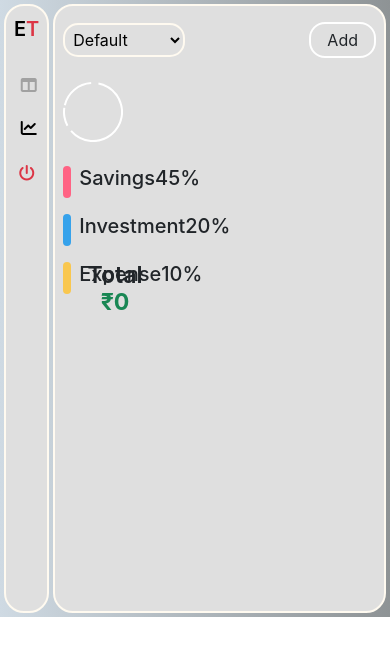
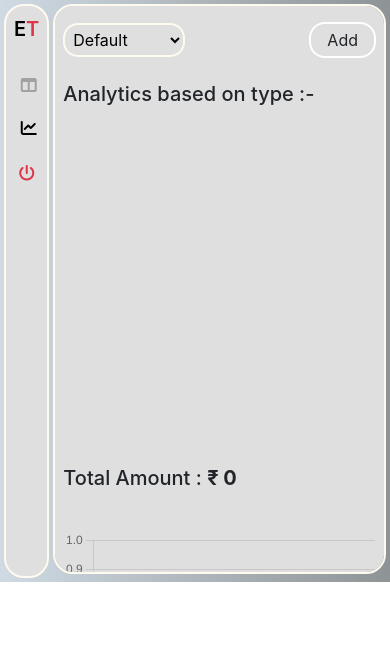
Before and after one commit to Maheshkasturi18/Expense-Managment, a React (Create React App) app in the folder frontend/: page / in a window 390 px wide. Both pictures are taken after a click on the element 28 px from the left and 128 px from the top of the page. Shown: the top 656 px of the page. Built offline with nearby package versions, Linux system fonts and the light colour scheme.

Commit message:
UI-changes

```diff
--- a/frontend/src/App.css
+++ b/frontend/src/App.css
@@ -10,13 +10,19 @@
 }
 
 .min-vh-94 {
-  min-height: 605px;
+  min-height: 570px;
   height: 100%;
 }
 
 .w-2 {
   width: 8px;
 }
+
+.scrollable {
+  height: 570px;
+  overflow-y: auto;
+}
+
 /* common css */
 
 /*  */
@@ -102,7 +108,7 @@
   box-sizing: border-box;
   border: 1px solid #ffffff;
   border-radius: 5px;
-  background: transparent;
+  background: #c3c3c3c4;
 }
 
 input:focus,
--- a/frontend/src/Components/Analytics.jsx
+++ b/frontend/src/Components/Analytics.jsx
@@ -1,38 +1,216 @@
-import { React, useState, useEffect } from "react";
-import { Chart, ArcElement } from "chart.js";
-import { Doughnut } from "react-chartjs-2";
+import { React, useState, useEffect, useMemo } from "react";
+import {
+  Chart,
+  ArcElement,
+  Tooltip,
+  LineElement,
+  PointElement,
+  LinearScale,
+  CategoryScale,
+} from "chart.js";
+import { Doughnut, Line } from "react-chartjs-2";
 import Labels from "./Labels";
 
-export const Analytics = () => {
-  Chart.register(ArcElement);
+const colors = {
+  Expense: "#b80000", // Red for Expense
+  Income: "#009925", // Green for Income
+};
 
-  const [chartData, setChartData] = useState(null);
+const categoryColors = [
+  "rgb(255, 99, 132)", // Stocks
+  "rgb(54, 162, 235)", // Health
+  "#f9c74f", // Investment
+  "#6a4c93", // Housing
+  "#ff6f61", // Education
+  "#9acd32", // Entertainment
+  "#ff4500", // Transport
+  "#9370db", // Food
+  "#ffa500", // Utilities
+];
+
+const processData = (data, key) => {
+  const combinedData = data.reduce((acc, item) => {
+    const existing = acc.find((i) => i.type === item[key]);
+    if (existing) {
+      existing.amount += item.amount;
+    } else {
+      acc.push({ type: item[key], amount: item.amount });
+    }
+    return acc;
+  }, []);
+
+  const totalAmount = combinedData.reduce((sum, item) => sum + item.amount, 0);
+
+  return combinedData.map((item, index) => ({
+    type: item.type,
+    color:
+      key === "category"
+        ? categoryColors[index % categoryColors.length]
+        : colors[item.type] || colors.Investment,
+    amount: item.amount,
+    percent: ((item.amount / totalAmount) * 100).toFixed(2),
+  }));
+};
+
+export const Analytics = ({ filteredData }) => {
+  Chart.register(
+    ArcElement,
+    Tooltip,
+    LineElement,
+    PointElement,
+    LinearScale,
+    CategoryScale
+  );
+
+  const [typeChartData, setTypeChartData] = useState(null);
+  const [categoryChartData, setCategoryChartData] = useState(null);
+  const [lineChartData, setLineChartData] = useState(null);
+
+  const formatAmount = (amount) => {
+    if (amount >= 10000000) {
+      return (amount / 10000000).toFixed(1) + " Cr"; // Crores
+    } else if (amount >= 100000) {
+      return (amount / 100000).toFixed(1) + " Lakh"; // Lakhs
+    } else if (amount >= 1000) {
+      return (amount / 1000).toFixed(1) + "K"; // Thousands
+    } else {
+      return amount;
+    }
+  };
+
+  const combinedTypeData = useMemo(
+    () => processData(filteredData, "type"),
+    [filteredData]
+  );
+  const combinedCategoryData = useMemo(
+    () => processData(filteredData, "category"),
+    [filteredData]
+  );
+
+  const totalAmount = useMemo(
+    () => filteredData.reduce((sum, item) => sum + item.amount, 0),
+    [filteredData]
+  );
 
   useEffect(() => {
     const updateChartData = () => {
-      const responsiveOptions = {
+      const typeValues = combinedTypeData.map((item) => item.amount);
+      const typeLabels = combinedTypeData.map((item) => item.type);
+      const typeColors = combinedTypeData.map((item) => item.color);
+
+      const categoryValues = combinedCategoryData.map((item) => item.amount);
+      const categoryLabels = combinedCategoryData.map((item) => item.type);
+      const categoryColors = combinedCategoryData.map((item) => item.color);
+
+      // Doughnut chart data for types
+      const typeData = {
+        labels: typeLabels,
+        datasets: [
+          {
+            data: typeValues,
+            backgroundColor: typeColors,
+            hoverOffset: 5,
+          },
+        ],
+      };
+
+      const typeOptions = {
         maintainAspectRatio: true,
         aspectRatio: 1,
-        cutout: getCutout(),
-        spacing: getSpacing(),
-        borderRadius: getBorderRadius(),
+        plugins: {
+          tooltip: {
+            callbacks: {
+              label: function (tooltipItem) {
+                const value = typeValues[tooltipItem.dataIndex];
+                const formattedValue = formatAmount(value);
+                return ` ₹ ${formattedValue}`;
+              },
+            },
+          },
+        },
       };
 
-      const data = {
+      setTypeChartData({ data: typeData, options: typeOptions });
+
+      // Doughnut chart data for categories
+      const categoryData = {
+        labels: categoryLabels,
         datasets: [
           {
-            data: [300, 50, 100],
-            backgroundColor: [
-              "rgb(255, 99, 132)",
-              "rgb(54, 162, 235)",
-              "rgb(255, 205, 86)",
-            ],
+            data: categoryValues,
+            backgroundColor: categoryColors,
             hoverOffset: 4,
           },
         ],
       };
 
-      setChartData({ data, options: responsiveOptions });
+      const categoryOptions = {
+        maintainAspectRatio: true,
+        aspectRatio: 1,
+        plugins: {
+          tooltip: {
+            callbacks: {
+              label: function (tooltipItem) {
+                const value = categoryValues[tooltipItem.dataIndex];
+                const formattedValue = formatAmount(value);
+                return `₹ ${formattedValue}`;
+              },
+            },
+          },
+        },
+      };
+
+      setCategoryChartData({ data: categoryData, options: categoryOptions });
+
+      // Line chart data for both type and category
+      const lineData = {
+        labels: categoryLabels, // Assuming category labels for both lines
+        datasets: [
+          {
+            label: "Type",
+            data: typeValues,
+            borderColor: "rgba(75, 192, 192, 1)",
+            backgroundColor: "rgba(75, 192, 192, 0.2)",
+            fill: true,
+            tension: 0.1,
+          },
+          {
+            label: "Category",
+            data: categoryValues,
+            borderColor: "rgba(153, 102, 255, 1)",
+            backgroundColor: "rgba(153, 102, 255, 0.2)",
+            fill: true,
+            tension: 0.1,
+          },
+        ],
+      };
+
+      const lineOptions = {
+        maintainAspectRatio: true,
+        plugins: {
+          tooltip: {
+            callbacks: {
+              label: function (tooltipItem) {
+                const value = tooltipItem.raw;
+                const formattedValue = formatAmount(value);
+                return ` ₹ ${formattedValue}`;
+              },
+            },
+          },
+        },
+        scales: {
+          y: {
+            beginAtZero: true,
+            ticks: {
+              callback: function (value) {
+                return `₹ ${formatAmount(value)}`;
+              },
+            },
+          },
+        },
+      };
+
+      setLineChartData({ data: lineData, options: lineOptions });
     };
 
     updateChartData();
@@ -42,54 +220,69 @@ export const Analytics = () => {
     return () => {
       window.removeEventListener("resize", updateChartData);
     };
-  }, []);
+  }, [filteredData]);
 
-  const getCutout = () => {
-    // Adjust cutout based on device width
-    const width = window.innerWidth;
-    if (width <= 1300) {
-      return 60;
-    } else {
-      return 85;
-    }
-  };
+  return (
+    <>
+      <div className="row py-4 justify-content-between ">
+        {/* Doughnut Chart for Type */}
 
-  const getSpacing = () => {
-    // Adjust spacing based on device width
-    const width = window.innerWidth;
-    if (width <= 1300) {
-      return 5;
-    } else {
-      return 10;
-    }
-  };
-
-  const getBorderRadius = () => {
-    // Adjust border radius based on device width
-    const width = window.innerWidth;
-    if (width <= 1300) {
-      return 15;
-    } else {
-      return 30;
-    }
-  };
-  return (
-    <div className="row py-4">
-      <div className="col-3">
-        <div className="analytics mb-4">
-          {chartData && (
-            <Doughnut data={chartData.data} options={chartData.options} />
-          )}
-
-          <h3 className="fw-semibold mb-4 text-center title">
-            Total <span className="fw-bold d-block text-success">₹{0}</span>
-          </h3>
+        <h5 className="mb-4">Analytics based on type :-</h5>
+        <div className="col-lg-4 col-md-6 col-12">
+          <div className="analytics mb-4">
+            {typeChartData && (
+              <Doughnut
+                data={typeChartData.data}
+                options={typeChartData.options}
+              />
+            )}
+          </div>
+          <h5 className="mb-3">
+            Total Amount :{" "}
+            <span className="fw-bold">₹ {formatAmount(totalAmount)}</span>
+          </h5>
+          <div className="d-flex flex-column gap-3 mb-4 mb-md-0">
+            <Labels combinedData={processData(filteredData, "type")} />
+          </div>
         </div>
 
-        <div className="d-flex flex-column gap-3">
-          <Labels />
+        <div className="col-md-6  col-12">
+          <div className="analytics mb-4">
+            {typeChartData && (
+              <Line data={typeChartData.data} options={typeChartData.options} />
+            )}
+          </div>
         </div>
       </div>
-    </div>
+
+      <div className="row py-4 justify-content-between ">
+        <h5 className="mb-4">Analytics based on category :-</h5>
+        <div className="col-lg-4 col-md-6 col-12">
+          <div className="analytics mb-4">
+            {categoryChartData && (
+              <Doughnut
+                data={categoryChartData.data}
+                options={categoryChartData.options}
+              />
+            )}
+          </div>
+          <div className="d-flex flex-column gap-3 mb-4 mb-md-0">
+            <Labels combinedData={processData(filteredData, "category")} />
+          </div>
+        </div>
+
+        <div className="col-md-6 col-12">
+          <div className="analytics mb-4">
+            {categoryChartData && (
+              <Line
+                data={categoryChartData.data}
+                options={categoryChartData.options}
+                style={{ width: "100%" }}
+              />
+            )}
+          </div>
+        </div>
+      </div>
+    </>
   );
 };
--- a/frontend/src/Components/Form.jsx
+++ b/frontend/src/Components/Form.jsx
@@ -88,9 +88,9 @@ export const Form = ({ handleSubmit, handleonChange, handleClose, rest }) => {
               </select>
             </div>
 
-            <div className="mb-lg-3 mb-md-2 mb-1 d-grid">
+            <div className="mb-lg-3 mb-2 d-grid">
               <label htmlFor="refrence" className=" mb-1">
-                Refrence
+                Reference
               </label>
               <input
                 type="text"
--- a/frontend/src/Components/Labels.jsx
+++ b/frontend/src/Components/Labels.jsx
@@ -1,27 +1,9 @@
 import React from "react";
 
-const obj = [
-  {
-    type: "Savings",
-    color: "rgb(255, 99, 132)",
-    percent: 45,
-  },
-  {
-    type: "Investment",
-    color: "rgb(54, 162, 235)",
-    percent: 20,
-  },
-  {
-    type: "Expense",
-    color: "#f9c74f",
-    percent: 10,
-  },
-];
-
-export default function Labels() {
+export default function Labels({ combinedData }) {
   return (
     <>
-      {obj.map((value, index) => (
+      {combinedData.map((value, index) => (
         <LabelComponent key={index} data={value} />
       ))}
     </>
@@ -29,17 +11,20 @@ export default function Labels() {
 }
 
 function LabelComponent({ data }) {
-  if (!data) return <></>;
+  if (!data) return null;
+
+  console.log("data", data);
+
   return (
     <div className="d-flex justify-content-between">
       <div className="d-flex align-items-center justify-content-center gap-2">
         <div
-          className="rounded py-3 w-2 h-2 "
+          className="rounded py-3 w-2 h-2"
           style={{ background: data.color ?? "#f9c74f" }}
         ></div>
-        <h5>{data.type ?? ""}</h5>
+        <h6>{data.type ?? ""}</h6>
       </div>
-      <h5>{data.percent ?? 0}%</h5>
+      <h6>{data.percent ?? 0}%</h6>
     </div>
   );
 }
--- a/frontend/src/Components/Sidebar.jsx
+++ b/frontend/src/Components/Sidebar.jsx
@@ -31,6 +31,8 @@ export default function Sidebar() {
   });
 
   const [dataList, setDataList] = useState([]);
+  const [filter, setFilter] = useState("Default");
+  const [filteredData, setFilteredData] = useState([]);
 
   const handleonChange = (e) => {
     const { value, name } = e.target;
@@ -80,6 +82,8 @@ export default function Sidebar() {
       });
       if (response.data.success) {
         setDataList(response.data.data);
+        setFilteredData(response.data.data);
+        console.log(response.data.data);
       }
     } catch (err) {
       console.log(err);
@@ -146,20 +150,51 @@ export default function Sidebar() {
   // auth0
   // const userName = user.name || user.nickname || "User";
 
+  // filter logic
+  const handleFilterChange = (event) => {
+    const selectedFilter = event.target.value;
+    setFilter(selectedFilter);
+    applyFilter(selectedFilter);
+  };
+
+  // Apply filter logic based on the selected option
+  const applyFilter = (selectedFilter) => {
+    const now = new Date();
+    let filtered = dataList;
+
+    if (selectedFilter === "last 1 week") {
+      const oneWeekAgo = new Date();
+      oneWeekAgo.setDate(now.getDate() - 7);
+      filtered = dataList.filter((item) => new Date(item.date) >= oneWeekAgo);
+    } else if (selectedFilter === "last 1 month") {
+      const oneMonthAgo = new Date();
+      oneMonthAgo.setMonth(now.getMonth() - 1);
+      filtered = dataList.filter((item) => new Date(item.date) >= oneMonthAgo);
+    } else if (selectedFilter === "last 1 year") {
+      const oneYearAgo = new Date();
+      oneYearAgo.setFullYear(now.getFullYear() - 1);
+      filtered = dataList.filter((item) => new Date(item.date) >= oneYearAgo);
+    } else {
+      filtered = dataList;
+    }
+
+    setFilteredData(filtered);
+  };
+
   return (
-    <div className="container-fluid bg-green">
+    <div className="container-fluid bg-green overflow-auto">
       <div className="row flex-nowrap p-lg-3 p-md-2 p-1 gap-1">
-        <div className="col-auto col-md-3 col-xl-2 px-sm-2 px-0 bg-gold">
+        <div className="col-auto col-md-3 col-xl-2 px-sm-2 px-0 bg-gold ">
           <div className="d-flex flex-column align-items-center align-items-sm-start px-lg-3 px-2 pt-2 text-white min-vh-94">
             <Link
               to="/"
               className="d-flex align-items-center pb-3 mb-md-0 me-md-auto text-white text-decoration-none"
             >
-              <span className="fs-5 d-none d-sm-inline text-black fw-semibold">
+              <span className="fs-5 d-none d-md-block text-black fw-semibold">
                 E<span className="text-danger">x</span>pense Tracker
               </span>
 
-              <span className="fs-5 d-md-none text-black fw-semibold">
+              <span className="fs-5 d-md-none d-block text-black fw-semibold">
                 E<span className="text-danger">T</span>
               </span>
             </Link>
@@ -259,9 +294,15 @@ export default function Sidebar() {
             )}
           </div>
         </div>
-        <div className="col ms-lg-3 ms-md-2 px-md-4 px-2 py-3 content">
+        <div className="col ms-lg-3 ms-md-2 px-md-4 px-2 py-3 content  scrollable">
           <div className="d-flex justify-content-between align-items-center">
-            <select name="" id="" className="bg-transparent p-1 p-md-2 filter">
+            <select
+              name=""
+              id=""
+              className="bg-transparent p-1 p-md-2 filter"
+              value={filter}
+              onChange={handleFilterChange}
+            >
               <option value="Default">Default</option>
               <option value="last 1 week">last 1 week</option>
               <option value="last 1 month">last 1 month</option>
@@ -298,7 +339,7 @@ export default function Sidebar() {
           {/*  */}
 
           {viewData === "table" ? (
-            <div className="tableContainer d-none d-md-block">
+            <div className="tableContainer overflow-auto">
               <table>
                 <thead>
                   <tr>
@@ -306,17 +347,16 @@ export default function Sidebar() {
                     <th>Amount</th>
                     <th>Type</th>
                     <th>Category</th>
-                    <th>Refrence</th>
+                    <th>Reference</th>
                     <th>Actions</th>
                   </tr>
                 </thead>
 
                 {isAuthenticated ? (
                   <tbody>
-                    {dataList[0] ? (
-                      dataList.map((el) => {
-                        return (
-                          <tr>
+                    {filteredData.length > 0 ? (
+                      filteredData.map((el) => (
+                        <tr key={el.id}>
                           <td>{el.date}</td>
                           <td>{el.amount}</td>
                           <td>{el.type}</td>
@@ -325,22 +365,21 @@ export default function Sidebar() {
                           <td>
                             <button className="bg-transparent border-0 text-primary">
                               <i
-                                  className="fa-solid fa-pen  "
+                                className="fa-solid fa-pen"
                                 onClick={() => handleEdit(el)}
                               ></i>
                             </button>
                             <button className="bg-transparent border-0 text-danger">
                               <i
-                                  className="fa-solid fa-trash "
+                                className="fa-solid fa-trash"
                                 onClick={() => handleDelete(el.userEmail)}
                               ></i>
                             </button>
                           </td>
                         </tr>
-                        );
-                      })
+                      ))
                     ) : (
-                      <p className="text-center">Add data</p>
+                      <p className="text-center">No data available</p>
                     )}
                   </tbody>
                 ) : (
@@ -349,7 +388,7 @@ export default function Sidebar() {
               </table>
             </div>
           ) : (
-            <Analytics />
+            <Analytics filteredData={filteredData} />
           )}
         </div>
       </div>
--- a/frontend/src/index.js
+++ b/frontend/src/index.js
@@ -9,7 +9,7 @@ const root = ReactDOM.createRoot(document.getElementById("root"));
 root.render(
   <Auth0Provider
     domain="dev-bjnpoaj8rqopaxxf.us.auth0.com"
-    clientId="R020eNjBLLnEpfUiLxltwHQrqoImUGM8"
+    clientId="zQU67Vbl3TokP0bJ6AxdEE9dKdPixdKd"
     authorizationParams={{
       redirect_uri: window.location.origin,
     }}
```
Lines whose indentation alone changed are shown as unchanged.
